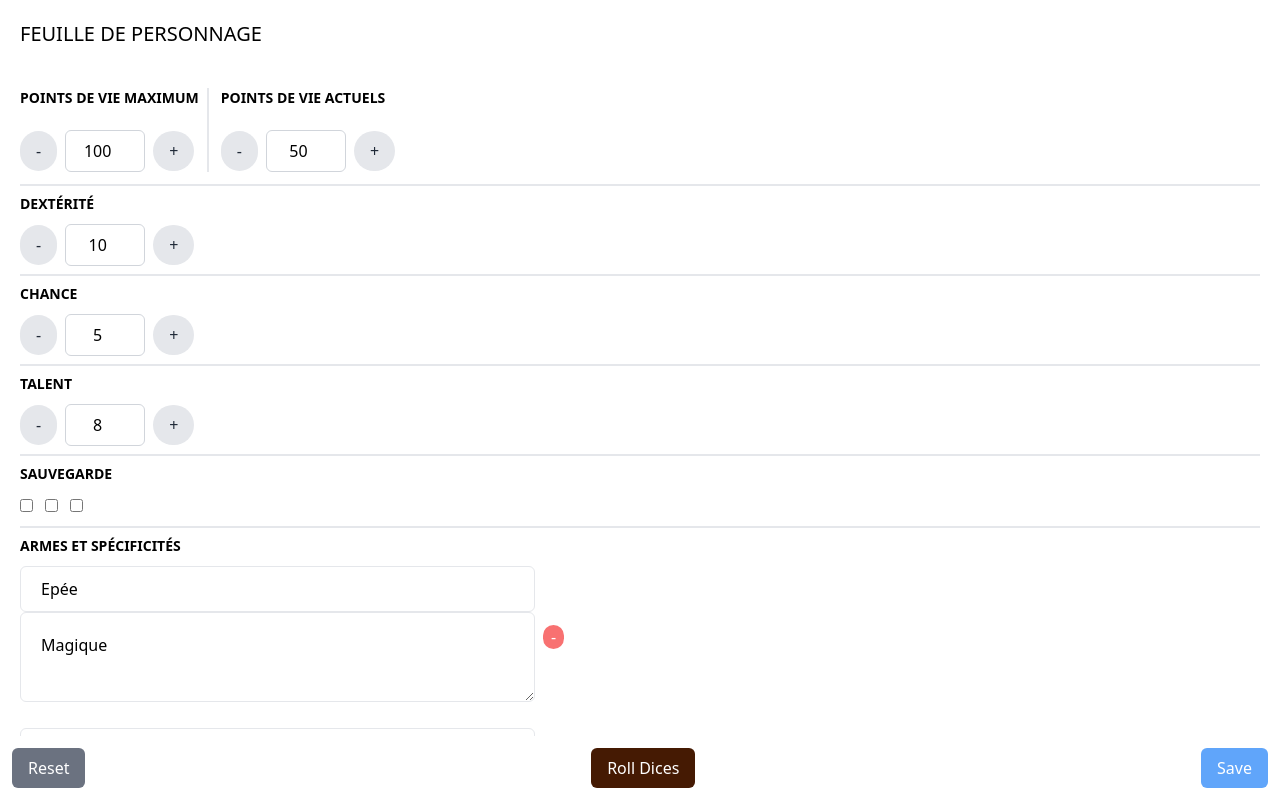
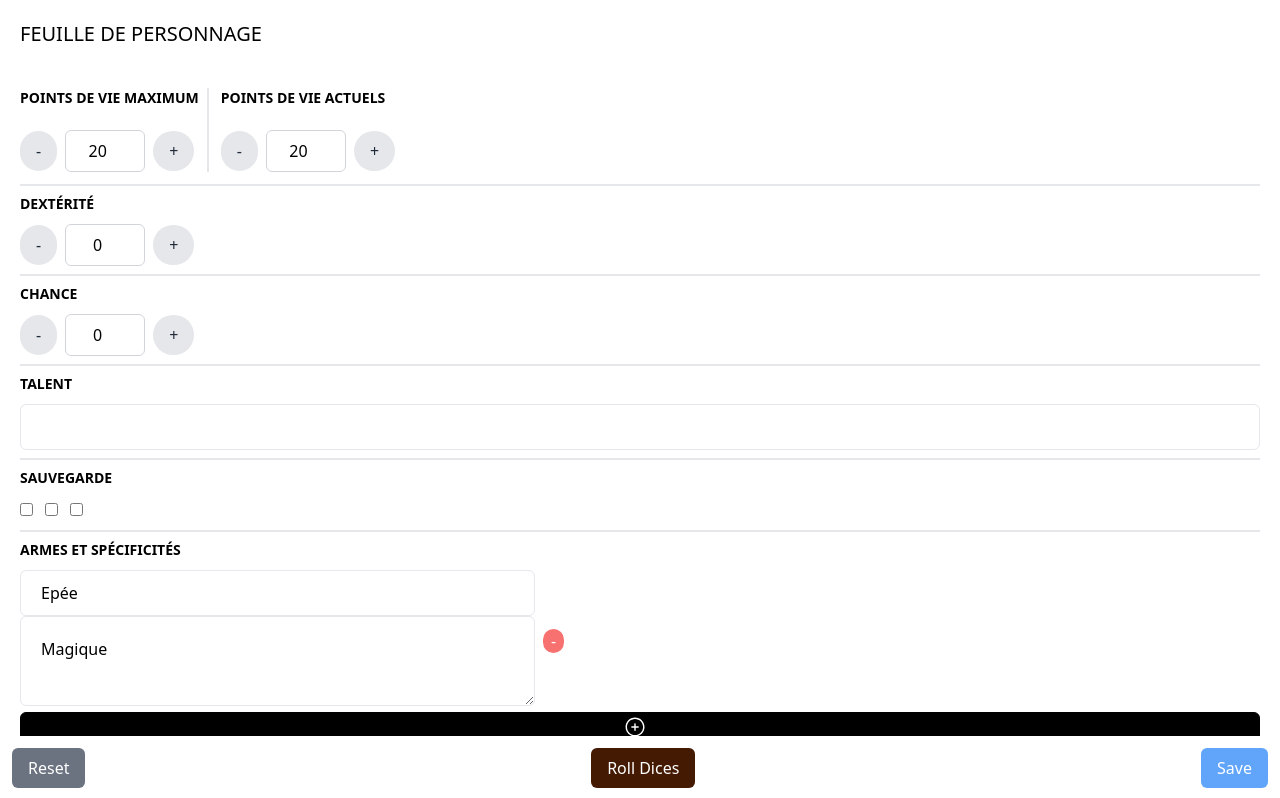
Before and after one commit to adrienvidal/jdr-character-sheet, a React (Vite) app: page / in a window 1280 px wide. Shown: the top 798 px of the page. Built offline with nearby package versions, Linux system fonts and the light colour scheme; what tailgrids would draw is missing.

Commit message:
fix dice & conf

```diff
--- a/src/App.jsx
+++ b/src/App.jsx
@@ -155,16 +155,26 @@ function App() {
 
         {/* traits */}
         {config.traitsCats.map((traitsCat, i) => {
-          const { label, id } = traitsCat
+          const { label, id, type } = traitsCat
           return (
             <div key={i} className={style.blockA}>
               <Label title={label} />
               <div>
-                <NumberInput
-                  id={id}
-                  value={formData[id]}
-                  handleStateChange={handleChange}
-                />
+                {type === 'number' && (
+                  <NumberInput
+                    id={id}
+                    value={formData[id]}
+                    handleStateChange={handleChange}
+                  />
+                )}
+                {type === 'text' && (
+                  <Input
+                    type='text'
+                    id={id}
+                    value={formData[id]}
+                    onChange={handleChange}
+                  />
+                )}
               </div>
             </div>
           )
--- a/src/components/RollDice.jsx
+++ b/src/components/RollDice.jsx
@@ -15,7 +15,7 @@ export default function RollDice() {
 
   return (
     <div className='flex items-center justify-center'>
-      {Object.entries(result).map(([key, value]) => (
+      {Object.entries(result).map(([key, value], i) => (
         <div key={key} className='flex flex-col items-center justify-center p-5 space-y-4'>
           {/* Dice Result */}
           <div
--- a/src/confs/conf.js
+++ b/src/confs/conf.js
@@ -5,9 +5,9 @@ const config = {
     { label: 'Points de vie actuels', id: 'currentLife' }
   ],
   traitsCats: [
-    { label: 'Dextérité', id: 'dex' },
-    { label: 'Chance', id: 'luck' },
-    { label: 'Talent', id: 'skill' }
+    { label: 'Dextérité', id: 'dex', type: 'number' },
+    { label: 'Chance', id: 'luck', type: 'number' },
+    { label: 'Talent', id: 'skill', type: 'text' }
   ],
   save: { label: 'Sauvegarde', id: 'save' },
   weapons: { label: 'Armes et spécificités', id: 'weapons' },
--- a/src/confs/defaultState.js
+++ b/src/confs/defaultState.js
@@ -1,9 +1,9 @@
 const defaultState = {
-  maxLife: 100,
-  currentLife: 50,
-  dex: 10,
-  luck: 5,
-  skill: 8,
+  maxLife: 20,
+  currentLife: 20,
+  dex: 0,
+  luck: 0,
+  skill: '',
   save: {
     'save-0': false,
     'save-1': false,
@@ -14,20 +14,12 @@ const defaultState = {
       name: 'Epée',
       desc: 'Magique'
     },
-    {
-      name: 'Couteau',
-      desc: 'Coupant'
-    }
   ],
   inventary: [
     {
       name: 'Potion',
       desc: 'Soin'
     },
-    {
-      name: 'Cape',
-      desc: 'Armure'
-    }
   ]
 }
 
```
